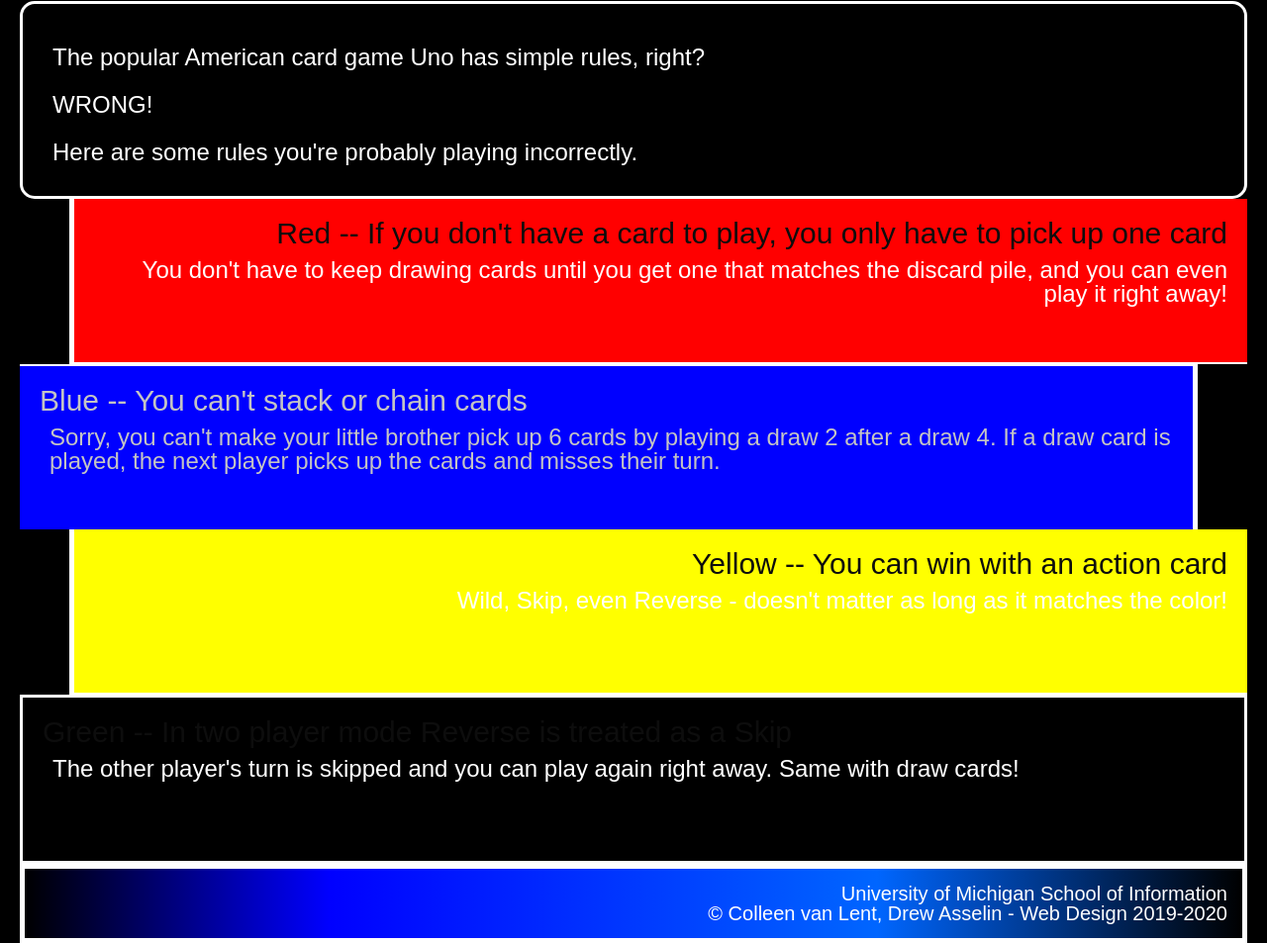
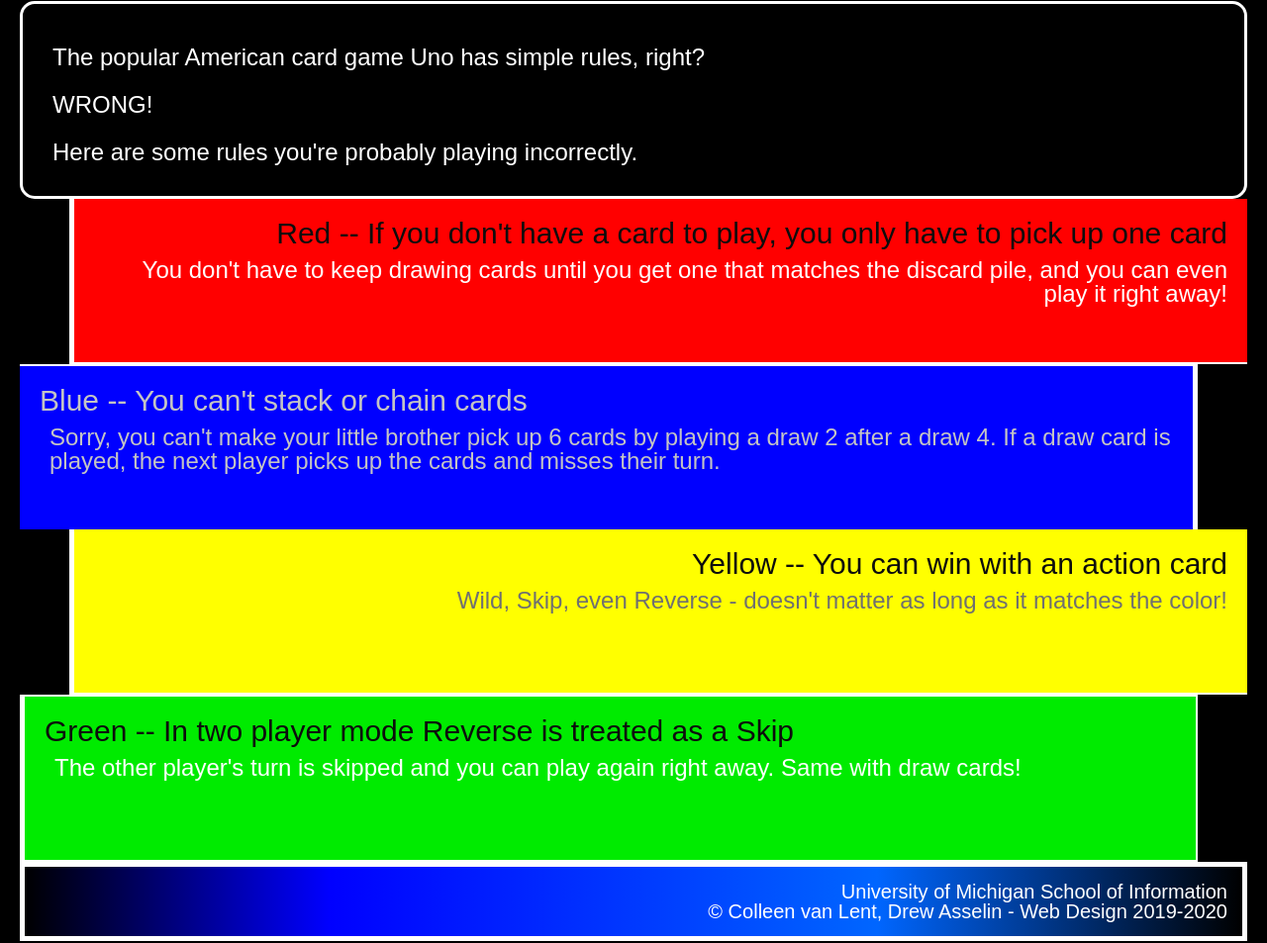
Before and after one commit to giucusu/hw2_simple_css, a plain HTML site: page index.html in a window 1280 px wide. Shown: the part 327-1280 px from the top of the page at 99% size. Drawn offline with Linux system fonts and the light colour scheme.

Commit message:
Add files via upload

```diff
--- a/css/style.css
+++ b/css/style.css
@@ -96,7 +96,19 @@ div {
   border-right: 0; /* Added */
 }
 
+.yellow p {
+  color: #707070 !important;
+}
 
+.green {
+  background-color: #00EB00; /
+  text-align: left;
+  margin-right: 50px;
+  border-top: 2px solid #fff;
+  border-right: 2px solid #fff;
+  border-bottom: 2px solid #fff;
+  border-left: 5px solid #fff;
+}
 
 footer {
   background: linear-gradient(to right, #000000, #0000ff 25%, #0066ff 70%, #000000);
```
